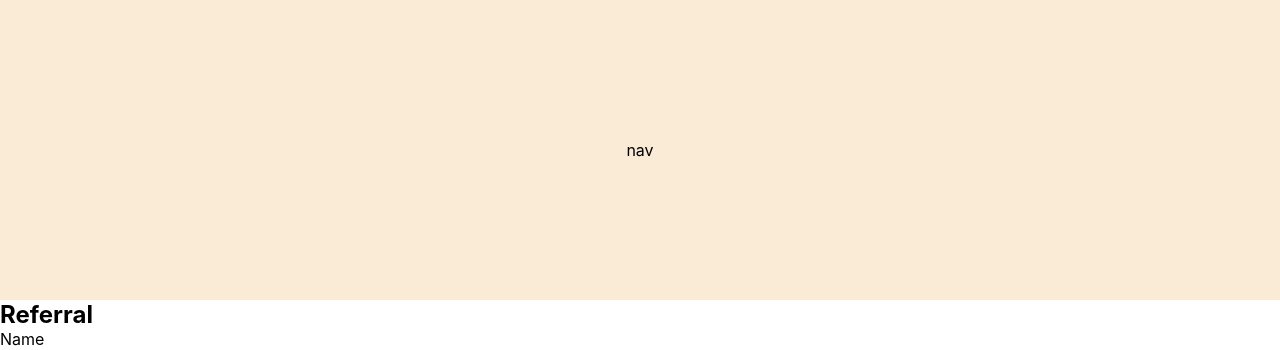
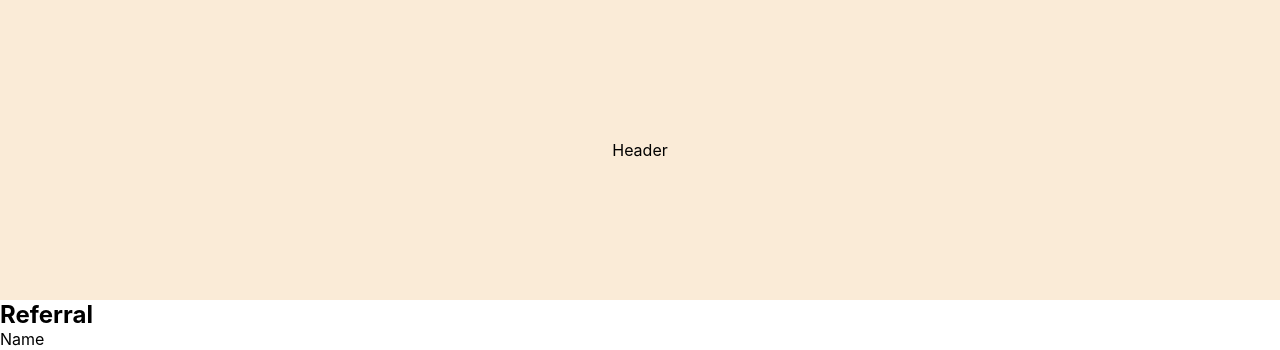
Before and after one commit to luis-pomare/lumahealthhq-patient-referral, a React (Create React App) app: page / in a window 1280 px wide. Shown: the top 350 px of the page. Built offline with nearby package versions, Linux system fonts and the light colour scheme.

Commit message:
Fix Header name

```diff
--- a/src/App.js
+++ b/src/App.js
@@ -1,11 +1,11 @@
 import './App.css';
 import Main from './components/main/Main';
-import Nav from './components/nav/nav';
+import Header from './components/Header/Header';
 
 function App() {
   return (
     <div className="App">
-      <Nav />
+      <Header />
       <Main />
     </div>
   );
--- /dev/null
+++ b/src/components/Header/Header.js
@@ -0,0 +1,9 @@
+import './Header.css';
+
+import React from 'react'
+
+export default function Header() {
+  return (
+    <nav>Header</nav>
+  )
+}
--- a/src/components/nav/nav.js
+++ /dev/null
@@ -1,9 +0,0 @@
-import './nav.css';
-
-import React from 'react'
-
-export default function Nav() {
-  return (
-    <nav>nav</nav>
-  )
-}
```
Also changed, not shown: src/components/Header/Header.css (renamed from src/components/nav/nav.css).
